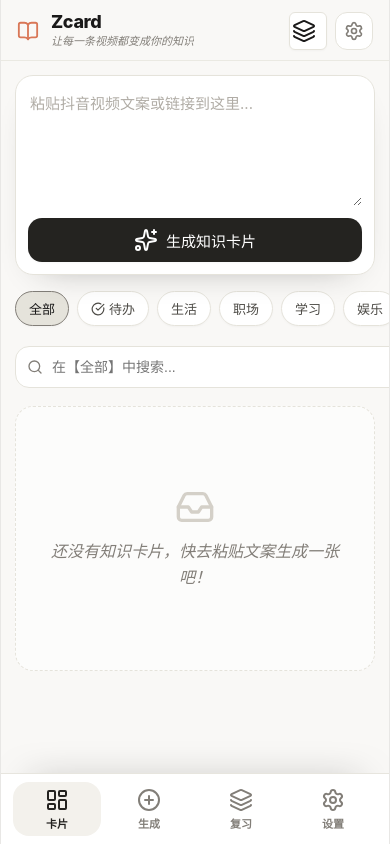
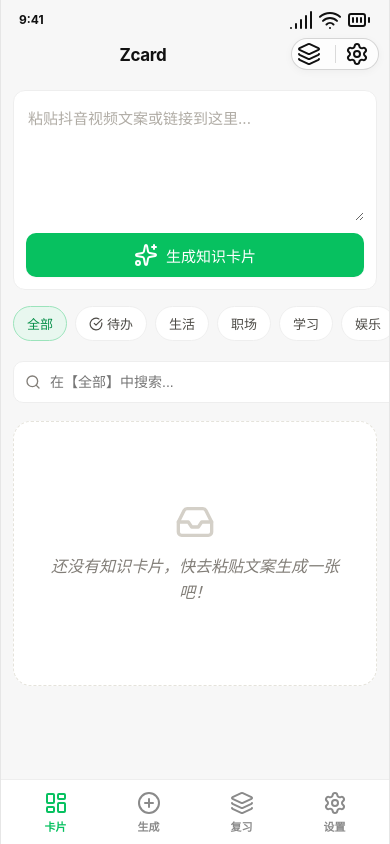
Before and after one commit to GanHanDouFu/Zcard, a plain HTML site: page index.html in a window 390 px wide. Drawn offline with nearby package versions, Linux system fonts and the light colour scheme.

Commit message:
Style mobile prototype like WeChat mini program

```diff
--- a/index.html
+++ b/index.html
@@ -12,6 +12,14 @@
 </head>
 <body>
     <div class="app-shell">
+        <div class="wx-status-bar" aria-hidden="true">
+            <span>9:41</span>
+            <div class="wx-status-icons">
+                <i data-lucide="signal"></i>
+                <i data-lucide="wifi"></i>
+                <i data-lucide="battery-full"></i>
+            </div>
+        </div>
         <!-- 顶部导航栏 -->
         <header class="header">
             <div class="logo-container">
@@ -21,10 +29,11 @@
                     <p class="slogan">让每一条视频都变成你的知识</p>
                 </div>
             </div>
-            <div class="header-actions">
+            <div class="header-actions wx-capsule">
                 <button id="btn-flashcard" class="btn btn-secondary">
                     <i data-lucide="layers"></i> 复习模式
                 </button>
+                <span class="wx-capsule-divider" aria-hidden="true"></span>
                 <button id="btn-settings" class="btn btn-icon" title="设置 API Key">
                     <i data-lucide="settings"></i>
                 </button>
--- a/style.css
+++ b/style.css
@@ -64,6 +64,10 @@ body {
 
 .app-shell {
     min-height: 100vh;
+}
+
+.wx-status-bar {
+    display: none;
 }
 
 h1, h2, h3, h4 {
@@ -201,6 +205,10 @@ a:hover {
 }
 
 .bottom-nav {
+    display: none;
+}
+
+.wx-capsule-divider {
     display: none;
 }
 
@@ -801,95 +809,138 @@ textarea::placeholder {
     }
 
     .app-shell {
-        width: min(100vw, 430px);
+        width: min(100vw, 414px);
         height: 100svh;
         min-height: 620px;
         margin: 0 auto;
-        background-color: var(--color-bg);
+        background-color: #f7f7f7;
         display: grid;
-        grid-template-rows: auto 1fr auto;
+        grid-template-rows: auto auto 1fr auto;
         overflow: hidden;
         border-left: 1px solid rgba(26, 25, 25, 0.08);
         border-right: 1px solid rgba(26, 25, 25, 0.08);
         box-shadow: 0 24px 80px -44px rgba(26, 25, 25, 0.45);
     }
 
+    .wx-status-bar {
+        display: flex;
+        align-items: center;
+        justify-content: space-between;
+        height: 32px;
+        padding: 8px 18px 0;
+        background-color: #f7f7f7;
+        color: #111111;
+        font-size: 12px;
+        font-weight: 700;
+        line-height: 1;
+    }
+
+    .wx-status-icons {
+        display: inline-flex;
+        align-items: center;
+        gap: 5px;
+    }
+
+    .wx-status-icons i {
+        width: 14px;
+        height: 14px;
+        stroke-width: 2.2;
+    }
+
     .header {
         flex-direction: row;
         gap: var(--space-sm);
-        padding: 12px 16px 10px;
+        min-height: 48px;
+        padding: 6px 12px 8px 16px;
         align-items: center;
-        background-color: rgba(249, 248, 246, 0.96);
-        backdrop-filter: blur(12px);
+        background-color: #f7f7f7;
+        backdrop-filter: none;
         position: relative;
         top: auto;
-        border-bottom: 1px solid rgba(229, 227, 219, 0.75);
+        border-bottom: none;
     }
 
     .logo-container {
         flex: 1;
         min-width: 0;
+        justify-content: center;
+        padding-right: 108px;
     }
 
     .logo-icon {
-        width: 22px;
-        height: 22px;
-        flex: 0 0 auto;
+        display: none;
     }
 
     .logo-text {
         min-width: 0;
+        text-align: center;
     }
 
     .logo-text h1 {
-        font-size: 18px;
+        font-size: 17px;
         font-family: var(--font-sans);
-        font-weight: 800;
-        line-height: 1.1;
+        font-weight: 700;
+        line-height: 1.2;
+        color: #111111;
     }
 
     .slogan {
-        max-width: 190px;
-        overflow: hidden;
-        text-overflow: ellipsis;
-        white-space: nowrap;
-        font-size: 11px;
+        display: none;
     }
 
     .header-actions {
-        gap: 8px;
+        position: absolute;
+        top: 6px;
+        right: 10px;
+        gap: 0;
     }
 
-    .header-actions .btn-secondary {
-        width: 38px;
-        height: 38px;
+    .wx-capsule {
+        width: 88px;
+        height: 32px;
         padding: 0;
-        white-space: nowrap;
+        display: grid;
+        grid-template-columns: 1fr 1px 1fr;
+        align-items: center;
+        background-color: rgba(255, 255, 255, 0.78);
+        border: 1px solid rgba(0, 0, 0, 0.16);
+        border-radius: 18px;
+        box-shadow: 0 2px 8px rgba(0, 0, 0, 0.04);
     }
 
-    .header-actions .btn-secondary i {
+    .wx-capsule-divider {
         display: block;
-        width: 18px;
+        width: 1px;
         height: 18px;
+        background-color: rgba(0, 0, 0, 0.14);
     }
 
-    .header-actions .btn-secondary {
+    .header-actions .btn-secondary,
+    .header-actions .btn-icon {
+        width: 100%;
+        height: 30px;
+        padding: 0;
+        background: transparent;
+        border: 0;
+        box-shadow: none;
+        border-radius: 0;
+        color: #111111;
         font-size: 0;
     }
 
-    .header-actions .btn-icon {
-        width: 38px;
-        height: 38px;
-        background-color: var(--color-surface);
-        border: 1px solid var(--color-border);
-        border-radius: 12px;
+    .header-actions .btn-secondary i,
+    .header-actions .btn-icon i {
+        display: block;
+        width: 17px;
+        height: 17px;
+        flex: 0 0 auto;
     }
 
     .main-content {
         width: 100%;
         max-width: none;
         margin: 0;
-        padding: 14px 14px 96px;
+        padding: 10px 12px 92px;
         overflow-y: auto;
         min-height: 0;
         -webkit-overflow-scrolling: touch;
@@ -899,8 +950,10 @@ textarea::placeholder {
     .input-section {
         padding: 12px;
         margin-bottom: 14px;
-        border-radius: 18px;
-        box-shadow: 0 14px 34px -26px rgba(26, 25, 25, 0.45);
+        border-radius: 12px;
+        border-color: #eeeeee;
+        box-shadow: none;
+        background-color: #ffffff;
     }
 
     .input-wrapper {
@@ -917,8 +970,9 @@ textarea::placeholder {
     .input-wrapper .btn-primary {
         width: 100%;
         min-height: 44px;
-        border-radius: 14px;
+        border-radius: 10px;
         font-size: 15px;
+        background-color: #07c160;
     }
 
     .toolbar {
@@ -944,9 +998,16 @@ textarea::placeholder {
     .category-tag {
         flex: 0 0 auto;
         padding: 7px 13px;
-        background-color: var(--color-surface);
+        background-color: #ffffff;
         font-size: 13px;
-        box-shadow: var(--shadow-sm);
+        box-shadow: none;
+        border-color: #eeeeee;
+    }
+
+    .category-tag.active {
+        background-color: #e8f7ef;
+        border-color: #9be3bb;
+        color: #078f49;
     }
 
     .search-box {
@@ -955,8 +1016,9 @@ textarea::placeholder {
 
     .search-box input {
         height: 42px;
-        border-radius: 14px;
-        background-color: var(--color-surface);
+        border-radius: 10px;
+        background-color: #ffffff;
+        border-color: #eeeeee;
     }
 
     .batch-actions {
@@ -966,6 +1028,7 @@ textarea::placeholder {
         text-align: left;
         padding: 14px;
         border-radius: 14px;
+        background-color: #ffffff;
     }
 
     .batch-btns {
@@ -984,10 +1047,12 @@ textarea::placeholder {
     }
 
     .knowledge-card {
-        border-radius: 16px;
+        border-radius: 12px;
         padding: 14px;
         min-height: 126px;
-        box-shadow: 0 8px 24px -22px rgba(26, 25, 25, 0.45);
+        border-color: #eeeeee;
+        box-shadow: none;
+        background-color: #ffffff;
     }
 
     .knowledge-card:hover {
@@ -1014,26 +1079,26 @@ textarea::placeholder {
         justify-content: center;
         border: 1px dashed var(--color-border);
         border-radius: 18px;
-        background-color: rgba(255, 255, 255, 0.55);
+        background-color: #ffffff;
     }
 
     .bottom-nav {
         display: grid;
         grid-template-columns: repeat(4, 1fr);
-        gap: 4px;
-        padding: 8px 12px calc(8px + env(safe-area-inset-bottom));
-        background-color: rgba(255, 255, 255, 0.92);
-        border-top: 1px solid rgba(229, 227, 219, 0.9);
-        backdrop-filter: blur(16px);
-        box-shadow: 0 -18px 36px -30px rgba(26, 25, 25, 0.5);
+        gap: 0;
+        padding: 5px 8px calc(5px + env(safe-area-inset-bottom));
+        background-color: #ffffff;
+        border-top: 1px solid #eeeeee;
+        backdrop-filter: none;
+        box-shadow: none;
     }
 
     .bottom-nav-item {
         height: 54px;
         border: 0;
-        border-radius: 16px;
+        border-radius: 0;
         background: transparent;
-        color: var(--color-text-muted);
+        color: #8a8a8a;
         font-family: var(--font-sans);
         font-size: 11px;
         font-weight: 600;
@@ -1051,8 +1116,8 @@ textarea::placeholder {
     }
 
     .bottom-nav-item.active {
-        color: var(--color-primary);
-        background-color: var(--color-secondary);
+        color: #07c160;
+        background-color: transparent;
     }
 
     .modal {
```
